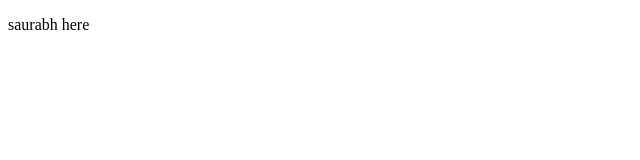
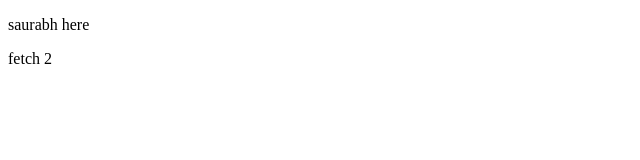
Before and after one commit to SaurabhPrajapati21/Local-repo-for-git, a plain HTML site: page index.html in a window 1280 px wide. Shown: the full height of the page, 0-640 px from the left. Drawn offline with Linux system fonts and the light colour scheme.

Commit message:
addded new fetch

```diff
--- a/index.html
+++ b/index.html
@@ -7,5 +7,7 @@
 </head>
 <body>
     <p>saurabh here</p>
+    <p>fetch 2</p>
+
 </body>
 </html>
```
